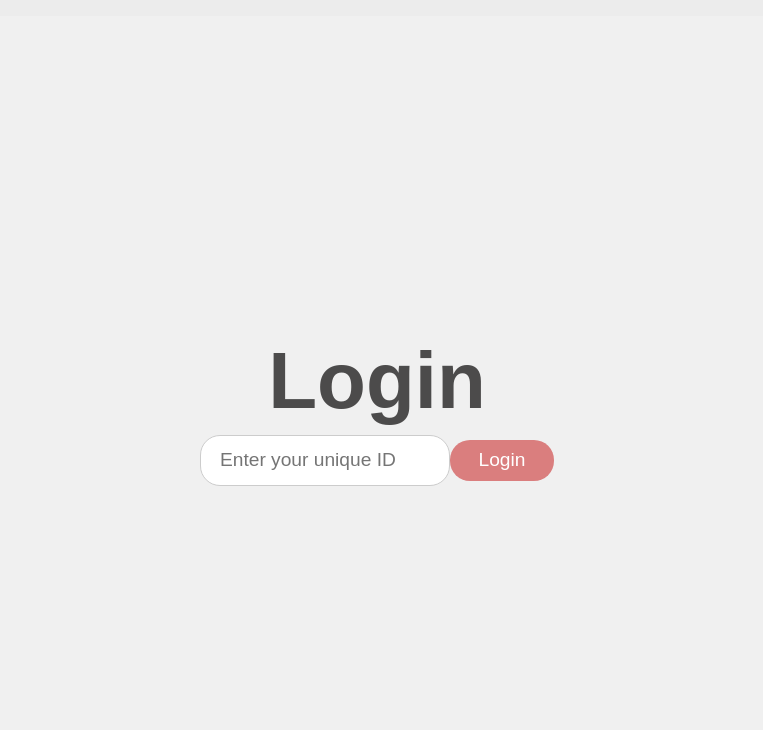
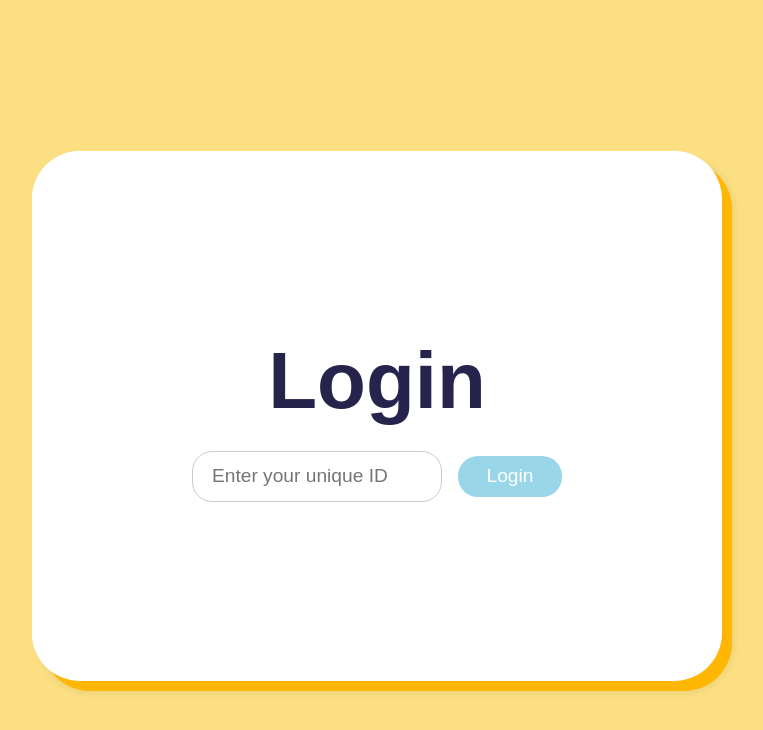
Before and after one commit to Santa-Clara-Imaginarium-Lab/human-ai, a React (Vite) app in the folder client/: page / in a window 1280 px wide. Shown: the top 730 px of the page, without its empty margins (263-1026 px from the left). Built offline with nearby package versions, Linux system fonts and the light colour scheme.

Commit message:
Add color to Login Page

```diff
--- a/client/src/components/login/Login.css
+++ b/client/src/components/login/Login.css
@@ -1,9 +1,55 @@
 /* Login.css */
+
+.container {
+  display: flex;
+  position: relative;
+  flex-direction: column;
+  justify-content: center;
+  align-items: center;
+  height: 100vh;
+  text-align: center;
+  background-color: #fbdf82;
+}
+
+.login-container {
+  position: relative;
+  background-color: white;
+  /* padding: 10em; */
+  border-radius: 3em;
+  z-index: 1;
+}
+
+.shadow-container {
+  position: absolute;
+  background-color: #ffb703;
+  width: 100%;
+  height: 100%;
+  top: 10px;
+  left: 10px;
+  padding: 10em;
+  border-radius: 3em;
+  box-shadow: 0 0 10px rgba(0, 0, 0, 0.1);
+  z-index: 0;
+}
+
+.login-content {
+  position: relative;
+  background-color: white;
+  border-radius: 3em;
+  padding: 10em;
+  z-index: 1;
+}
 
 .login {
     font-size: 80px;
-    margin: 0.1em;
-    color: #4c4b4b;
+    margin: 0.3em;
+    color: #26244c;
+ }
+
+ .login-form {
+  display: flex;
+  align-items: baseline;
+  gap: 1em;
  }
 
   .userid-input[type="text"] {
@@ -26,7 +72,7 @@
     padding: 0.5em 1.5em;
     font-size: 1.2em;
     cursor: pointer;
-    background-color: #da7e7e;
+    background-color: #99d6ea;
     color: white;
     border: none;
     border-radius: 20px;
--- a/client/src/components/login/Login.jsx
+++ b/client/src/components/login/Login.jsx
@@ -20,8 +20,11 @@ function Login() {
 
   return (
     <div className="container">
+      <div className="login-container">
+        <div className="shadow-container"></div>
+        <div className="login-content">
           <h2 className="login">Login</h2>
-      <form onSubmit={handleSubmit}>
+          <form onSubmit={handleSubmit} className="login-form">
             <input
               className="userid-input"
               type="text"
@@ -32,6 +35,8 @@ function Login() {
             <button className="login-button" type="submit">Login</button>
           </form>
         </div>
+      </div>
+    </div>
   );
 }
 
--- a/client/src/index.css
+++ b/client/src/index.css
@@ -5,7 +5,7 @@
   }
 
   body {
-    background-color: #ececec;
+    background-color: #fbdf82;
     color: 4c4b4b;
     font-family: 'Chakra Petch', sans-serif;
   }
```
Lines whose indentation alone changed are shown as unchanged.
